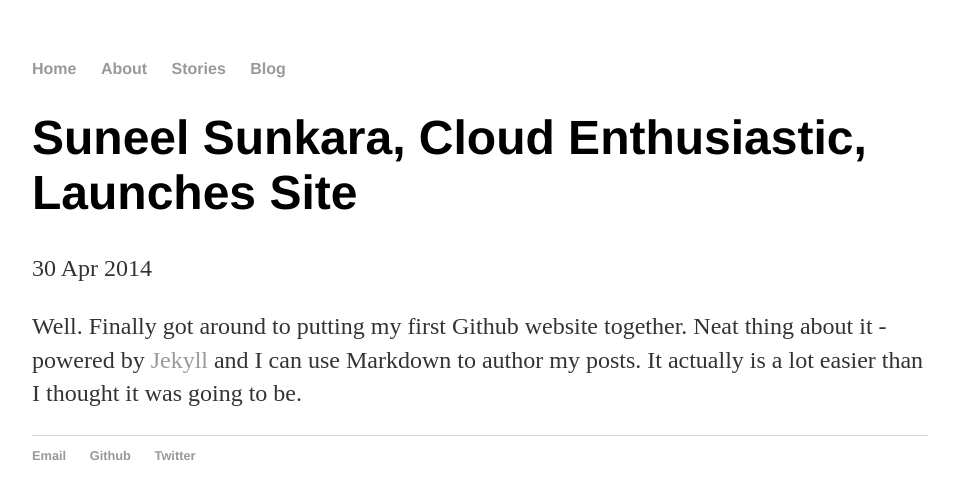
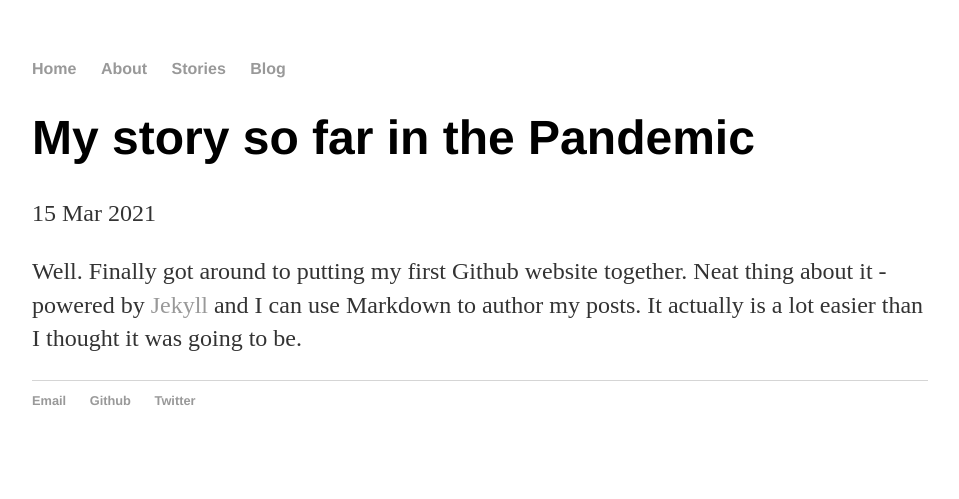
Before and after one commit to suneelsunkara/suneelsunkara.github.io, a Jekyll site: the page built from _posts/2021-03-15-my-first-github-post.md, in a window 1280 px wide. Shown: the top 499 px of the page, without its empty margins (160-1119 px from the left). Built offline with Jekyll 4.4.1, drawn with Linux system fonts in a browser that asks for light colours.

Commit message:
Update 2021-03-15-my-first-github-post.md

```diff
--- a/_posts/2021-03-15-my-first-github-post.md
+++ b/_posts/2021-03-15-my-first-github-post.md
@@ -1,7 +1,7 @@
 ---
 layout: post
-title: "Suneel Sunkara, Cloud Enthusiastic, Launches Site"
-date: 2014-04-30
+title: "My story so far in the Pandemic"
+date: 2021-03-15
 ---
 
 Well. Finally got around to putting my first Github website together. Neat thing about it - powered by [Jekyll](http://jekyllrb.com) and I can use Markdown to author my posts. It actually is a lot easier than I thought it was going to be.
```
